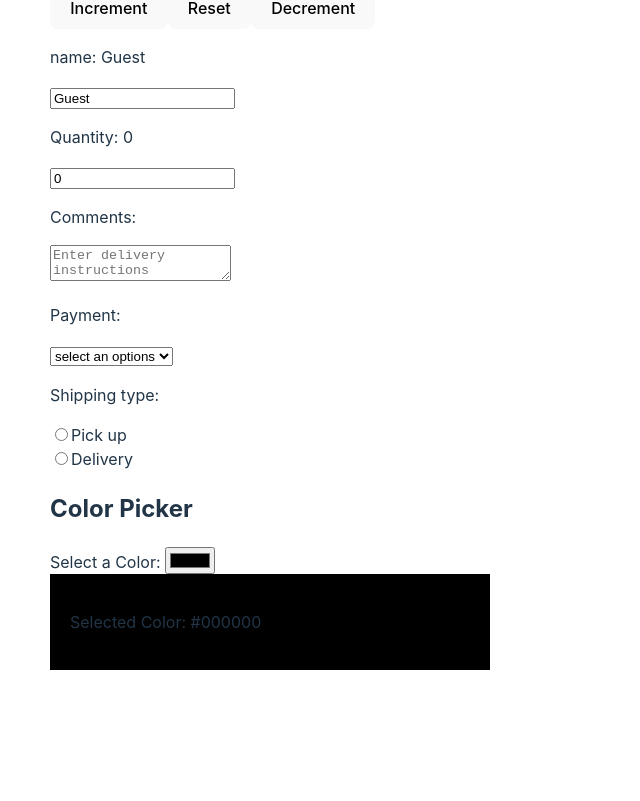
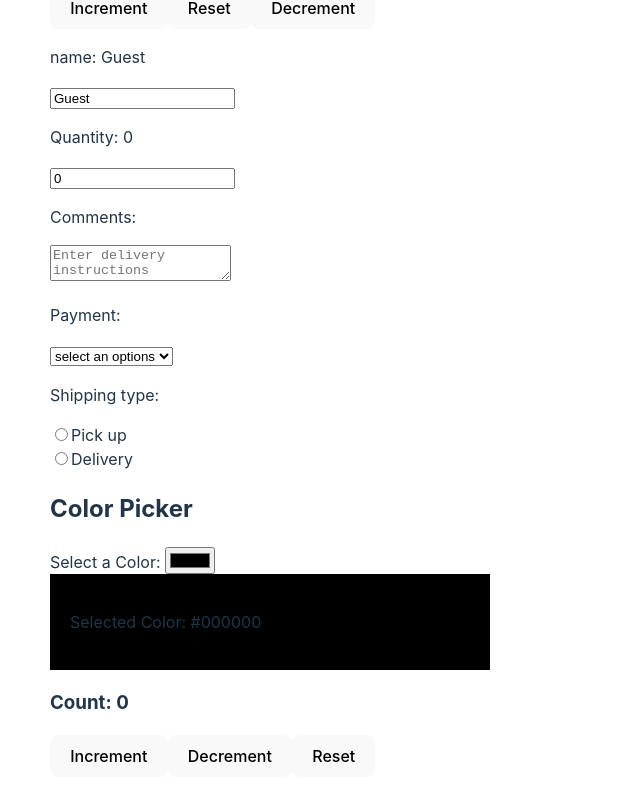
Before and after one commit to Karthikeyan8296/Basics-of-React-JS, a React (Vite) app: page / in a window 1280 px wide. Shown: the part 1930-2731 px from the top of the page, without its empty margins (0-640 px from the left). Before the commit the page ends 2650 px from the top, so only its background shows below. Built offline with nearby package versions, Linux system fonts and the light colour scheme.

Commit message:
Updater Function

```diff
--- a/src/App.jsx
+++ b/src/App.jsx
@@ -12,6 +12,7 @@ import UseStateComponent from "./components/UseStateComponent";
 import Counter from "./components/Counter";
 import OnChangeComponent from "./components/OnChangeComponent";
 import ColorPicker from "./components/ColorPicker";
+import CounterUpdater from "./components/CounterUpdater";
 
 function App() {
   const fruits = [
@@ -45,7 +46,9 @@ function App() {
       <Counter></Counter>
       <OnChangeComponent></OnChangeComponent>
 
-      <ColorPicker/>
+      <ColorPicker />
+
+      <CounterUpdater />
     </>
   );
 }
--- /dev/null
+++ b/src/components/CounterUpdater.jsx
@@ -0,0 +1,29 @@
+import React, { useState } from "react";
+
+const CounterUpdater = () => {
+  const [count, setCount] = useState(0);
+
+  const handleIncrement = () => {
+    setCount((prevCount) => prevCount + 1); //Updater Function
+    setCount((prevCount) => prevCount + 1); //we can rename it as (prevCount or c)//
+    setCount((prevCount) => prevCount + 1);
+  };
+  const handleDecrement = () => {
+    setCount((prevCount) => prevCount - 1); //Updater Function
+    setCount((prevCount) => prevCount - 1);
+  };
+  const handleReset = () => {
+    setCount(0);
+  };
+
+  return (
+    <div>
+      <h3>Count: {count}</h3>
+      <button onClick={handleIncrement}>Increment</button>
+      <button onClick={handleDecrement}>Decrement</button>
+      <button onClick={handleReset}>Reset</button>
+    </div>
+  );
+};
+
+export default CounterUpdater;
```
